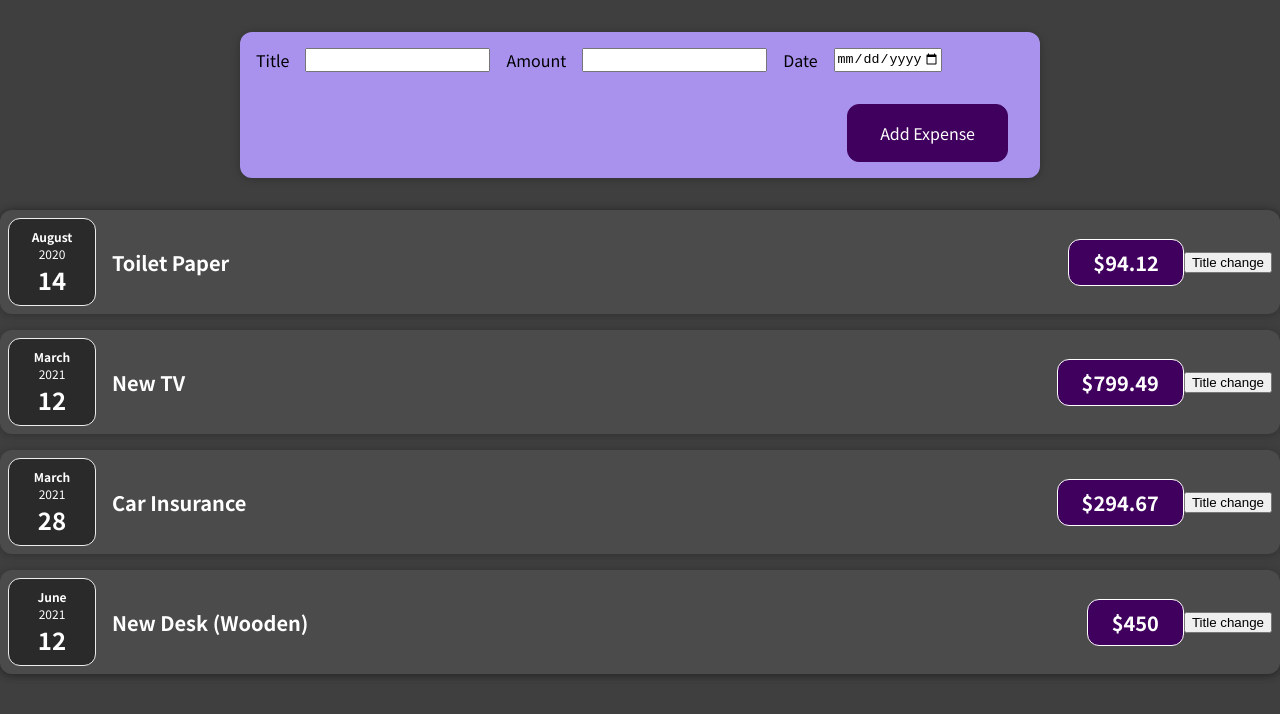
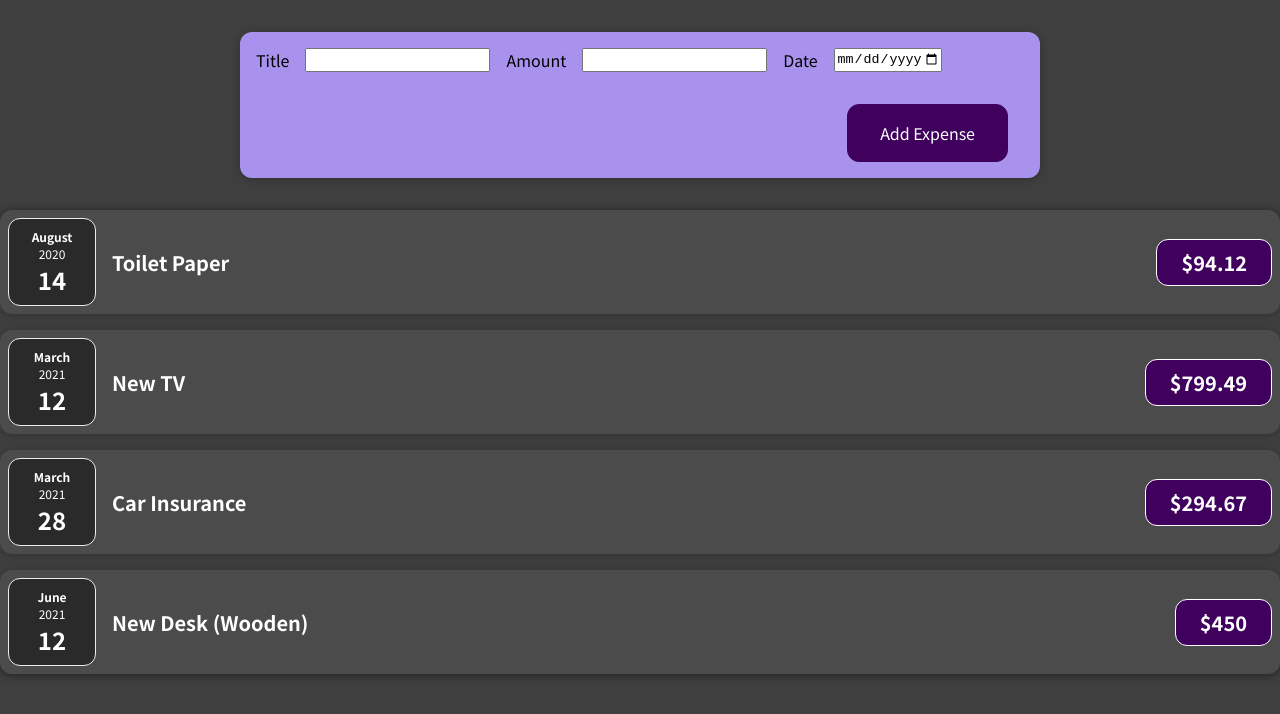
Before and after one commit to haiderali780/FinanceTracker__ReactJs, a React (Create React App) app: page / in a window 1280 px wide. Shown: the top 714 px of the page. Built offline with nearby package versions, Linux system fonts and the light colour scheme.

Commit message:
update.expenseItemcomponent::comment the unnecessary code

```diff
--- a/src/components/Expenses/ExpenseItem.js
+++ b/src/components/Expenses/ExpenseItem.js
@@ -4,21 +4,21 @@
 import React, { useState } from "react";
 
 function ExpenseItem(props) {
-  const [title, setTitle] = useState(props.title);
+ // const [title, setTitle] = useState(props.title);
 
-  const ClickHandler = () => {
+  /*const ClickHandler = () => {
     setTitle("updated");
-  };
-
+  };*/
+//<button onClick={ClickHandler}>Title change</button>
   return (
     <Card className="expense-item">
       <ExpenseDate date={props.date} />
       <div className="expense-item__description">
-        <h2>{title}</h2>
+        <h2>{props.title}</h2>
         <div className="expense-item__price">${props.amount}</div>
       </div>
 
-      <button onClick={ClickHandler}>Title change</button>
+
     </Card>
   );
 }
```
